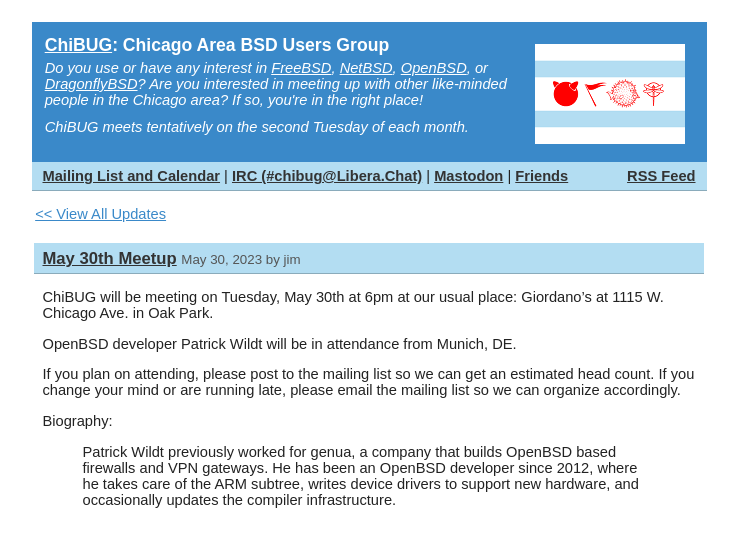
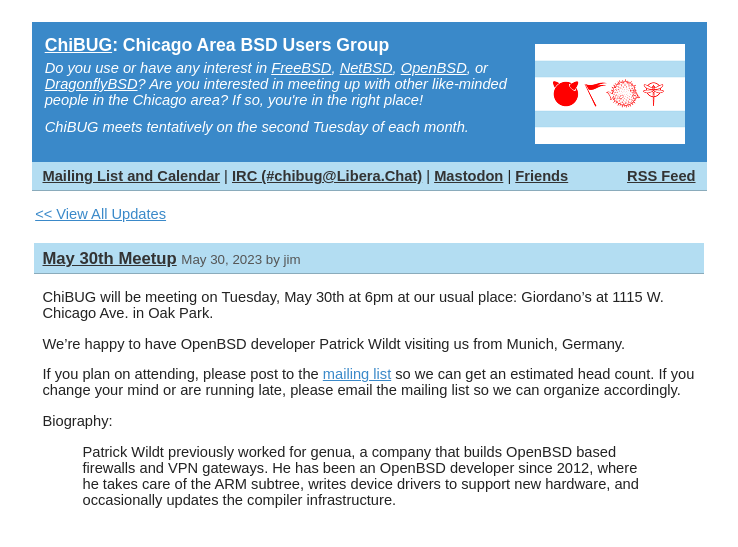
Before and after one commit to jcs/chibug.org, a Jekyll site: the page built from _posts/2023-05-30-meeting.md, in a window 1280 px wide. Shown: the top 547 px of the page, without its empty margins (271-1009 px from the left). Built offline with Jekyll 4.4.1, drawn with Linux system fonts in a browser that asks for light colours.

Commit message:
Update 2023-05-30-meeting.md

```diff
--- a/_posts/2023-05-30-meeting.md
+++ b/_posts/2023-05-30-meeting.md
@@ -6,9 +6,14 @@
 ChiBUG will be meeting on Tuesday, May 30th at 6pm at our usual place:
 Giordano's at 1115 W. Chicago Ave. in Oak Park.
 
-OpenBSD developer Patrick Wildt will be in attendance from Munich, DE.
+We're happy to have OpenBSD developer Patrick Wildt visiting us from Munich, Germany.
 
-If you plan on attending, please post to the mailing list so we can get an estimated head count. If you change your mind or are running late, please email the mailing list so we can organize accordingly.
+If you plan on attending, please post to the
+[mailing list](https://groups.io/g/chibug)
+so we can get an estimated head count.
+If you change your mind or are running late, please email the mailing list so
+we can organize accordingly.
+
 
 Biography:
 > Patrick Wildt previously worked for genua, a company that builds OpenBSD based firewalls and VPN gateways. He has been an OpenBSD developer since 2012, where he takes care of the ARM subtree, writes device drivers to support new hardware, and occasionally updates the compiler infrastructure.
```
